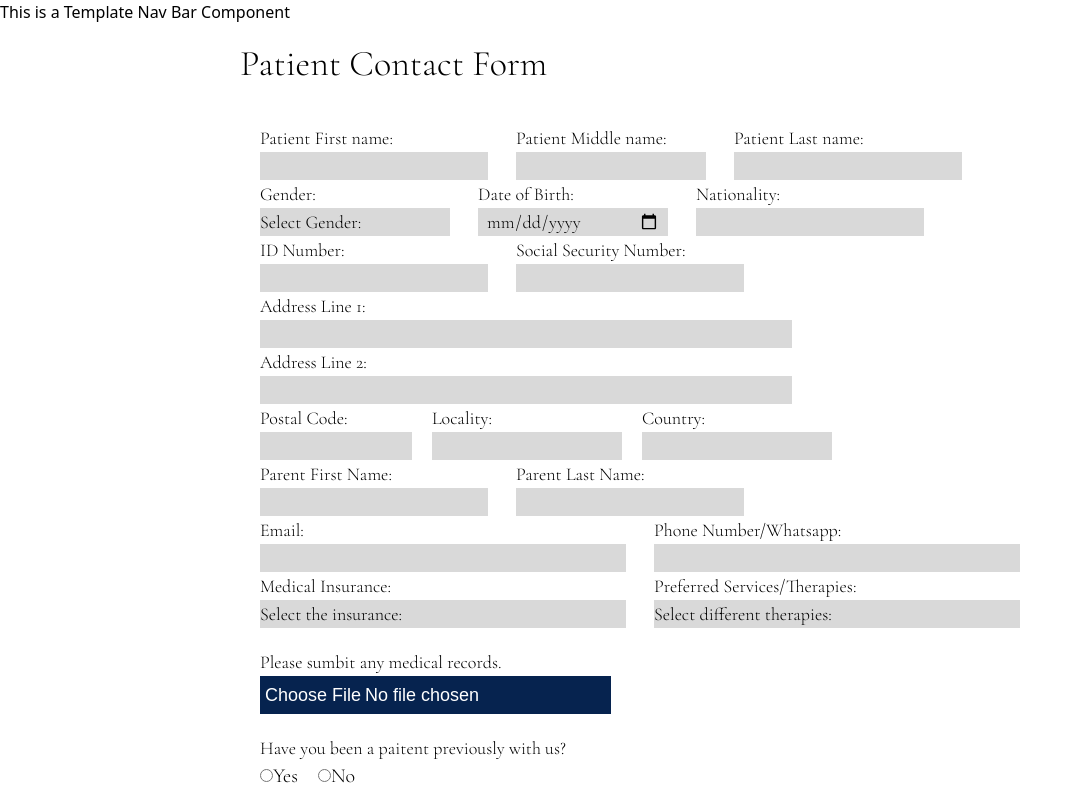
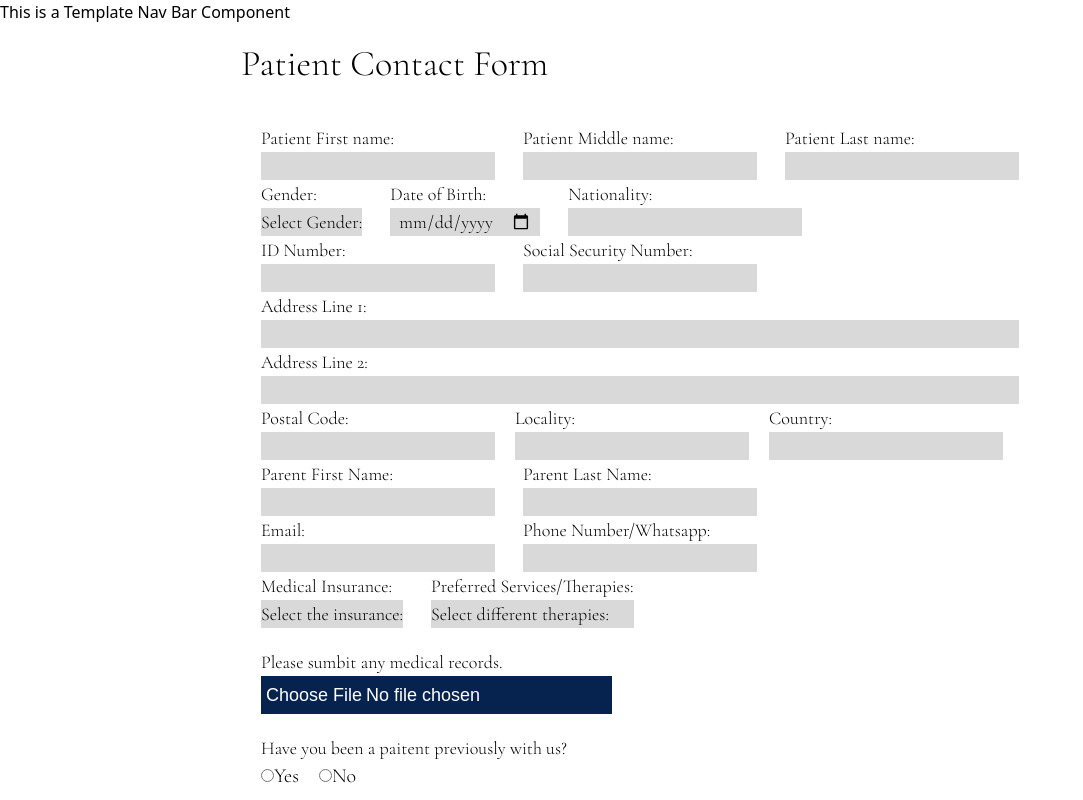
Before and after one commit to UTDallasEPICS/manos-unidas-for-autismo, a Nuxt app: page /ContactForm in a window 1280 px wide. Shown: the top 800 px of the page, without its empty margins (0-1083 px from the left). Built offline with nearby package versions, Linux system fonts and the light colour scheme; a web font is replaced by a local one.

Commit message:
only textlabelBox instead of 4 diff ones, form.contact form moved to vue via tailwind. more condensed. leaving the @media for the box rows bc it looks weird otherwise for now

```diff
--- a/assets/css/main.css
+++ b/assets/css/main.css
@@ -30,25 +30,13 @@
 	-webkit-text-fill-color: white;
 }
 
-/*layout*/
-form.contactForm {
-	flex-direction: column;
-	flex-wrap: wrap;
-	justify-content: center;
-	background-color: var(--color-white);
-}
-
 /*yippe inputs*/
-div.textLabelAndBox_Size1,	/*1-med. 2-small. 3-big. 4-tiny*/
-div.textLabelAndBox_Size2,
-div.textLabelAndBox_Size3,
-div.textLabelAndBox_Size4 {
+.textLabelBox {
 	display: flex;
 	flex-direction: column;
 }
 
-input.contactInput,
-input.input {
+.input {
 	background-color: #d9d9d9;
 	fill: #d9d9d9;
 	padding: 0px 8px 0px 8px;
@@ -65,13 +53,11 @@ input.input {
 .listboxButton {
 	cursor: pointer;
 	align-content: flex-start;
-	/* padding: 0px 8px 0px 8px; */
 }
 
 .listboxOptions {
 	flex-direction: column;
 	background-color: var(--color-gray-100);
-	/* padding: 0px 8px 0px 8px; */
 }
 
 /* singular option make it clear*/
@@ -86,77 +72,22 @@ input.input {
 
 .listboxOption,
 .listboxOptions,
-.listboxButton,
-form.contactForm,
-div.inputBoxRow {
+.listboxButton {
 	display: flex;
 	width: 100%;
 }
 
 /* diff media sizes */
 @media (width >= 0rem) {
-	div.textLabelAndBox_Size3,
-	button.fileSubmit {
-		width: calc(var(--spacing) * 55);
-	}
-	div.textLabelAndBox_Size4 {
-		width: calc(var(--spacing) * 30);
-	}
-	div.textLabelAndBox_Size2 {
-		width: calc(var(--spacing) * 40);
-	}
-	div.textLabelAndBox_Size1 {
-		width: calc(var(--spacing) * 50);
-	}
 	div.addressInputBoxRow,
 	div.inputBoxRow {
 		flex-direction: column;
 	}
-	div.contactFormArea {
-		width: calc(4 / 5 * 100%);
-	}
-}
-
-@media (width >= 40rem) {
-	div.textLabelAndBox_Size4 {
-		width: calc(var(--spacing) * 40);
-	}
-
-	div.textLabelAndBox_Size3,
-	button.fileSubmit {
-		width: calc(var(--spacing) * 100);
-	}
-
-	div.textLabelAndBox_Size2 {
-		width: calc(var(--spacing) * 60);
-	}
-
-	div.textLabelAndBox_Size1 {
-		width: calc(var(--spacing) * 75);
-	}
 }
 
 @media (width >= 48rem) {
-	div.textLabelAndBox_Size4 {
-		width: calc(1 / 5 * 100%);
-	}
-	div.textLabelAndBox_Size3 {
-		width: calc(7 / 10 * 100%);
-	}
-	div.textLabelAndBox_Size2 {
-		width: calc(1 / 4 * 100%);
-	}
-	div.textLabelAndBox_Size1 {
-		width: calc(3 / 10 * 100%);
-	}
 	div.addressInputBoxRow,
 	div.inputBoxRow {
 		flex-direction: row;
 	}
-	div.contactFormArea {
-		width: calc(var(--spacing) * 200);
-	}
-	button.fileSubmit {
-		width: calc(35 / 100 * 100%);
-	}
 }
--- a/pages/ContactForm.vue
+++ b/pages/ContactForm.vue
@@ -39,46 +39,49 @@
 				<!--div container for the form-->
 				<div class="contactFormContent justify-start p-5 text-lg">
 					<!--Form for contact form-->
-					<form @submit.prevent="handleSubmit" class="contactForm">
+					<form
+						@submit.prevent="handleSubmit"
+						class="contactForm flex w-full flex-col flex-wrap justify-center bg-white"
+					>
 						<!-- div class for the short answer type of responses-->
 						<div class="freeResponseArea flex-wrap gap-5 py-5">
 							<!--div class for the name portion (the name components should occupy the same line)-->
-							<div class="inputBoxRow h-auto gap-7">
-								<div class="textLabelAndBox_Size1">
+							<div class="inputBoxRow flex h-auto w-full gap-7">
+								<div class="textLabelBox">
 									<label class="">Patient First name:</label>
 
 									<input
 										type="text"
-										class="contactInput"
+										class="input"
 										required
 										v-model="firstName"
 									/>
 								</div>
 
-								<div class="textLabelAndBox_Size2">
+								<div class="textLabelBox">
 									<label class="">Patient Middle name:</label>
 									<!--takes a string, type/enter box-->
 									<input
 										type="middleName"
-										class="contactInput"
+										class="input"
 										v-model="middleName"
 									/>
 								</div>
 
-								<div class="textLabelAndBox_Size1">
+								<div class="textLabelBox">
 									<label class="">Patient Last name:</label>
 									<!--takes a string, type/enter box-->
 									<input
 										type="lastName"
-										class="contactInput"
+										class="input"
 										required
 										v-model="lastName"
 									/>
 								</div>
 							</div>
 
-							<div class="inputBoxRow h-auto gap-7">
-								<div class="textLabelAndBox_Size2 relative">
+							<div class="inputBoxRow flex h-auto w-full gap-7">
+								<div class="textLabelBox relative">
 									<label class="">Gender:</label>
 
 									<Listbox
@@ -117,20 +120,20 @@
 									</Listbox>
 								</div>
 
-								<div class="textLabelAndBox_Size2">
+								<div class="textLabelBox">
 									<label class="">Date of Birth:</label>
 									<input
-										class="contactInput"
+										class="input"
 										type="date"
 										required
 										v-model="DOB"
 									/>
 								</div>
 
-								<div class="textLabelAndBox_Size1">
+								<div class="textLabelBox">
 									<label class="">Nationality:</label>
 									<input
-										class="contactInput"
+										class="input"
 										type="nationality"
 										required
 										v-model="nationality"
@@ -138,22 +141,22 @@
 								</div>
 							</div>
 
-							<div class="inputBoxRow h-auto gap-7">
-								<div class="textLabelAndBox_Size1">
+							<div class="inputBoxRow flex h-auto w-full gap-7">
+								<div class="textLabelBox">
 									<label class="">ID Number:</label>
 									<input
-										class="contactInput"
+										class="input"
 										type="ID"
 										required
 										v-model="ID"
 									/>
 								</div>
-								<div class="textLabelAndBox_Size1">
+								<div class="textLabelBox">
 									<label class=""
 										>Social Security Number:</label
 									>
 									<input
-										class="contactInput"
+										class="input"
 										type="SSN"
 										required
 										v-model="SSN"
@@ -161,21 +164,21 @@
 								</div>
 							</div>
 
-							<div class="addressInputBoxRow h-auto w-full gap-1">
-								<div class="textLabelAndBox_Size3">
+							<div class="addressInputBoxRow h-auto gap-1">
+								<div class="textLabelBox">
 									<label class="">Address Line 1:</label>
 									<input
-										class="contactInput"
+										class="input"
 										type="address1"
 										required
 										v-model="address1"
 									/>
 								</div>
 
-								<div class="textLabelAndBox_Size3">
+								<div class="textLabelBox">
 									<label class="">Address Line 2:</label>
 									<input
-										class="contactInput"
+										class="input"
 										type="address2"
 										required
 										v-model="address2"
@@ -185,28 +188,28 @@
 								<!-- couldn't transfer this to css from
 								 tailwind (there is something wrong with responsive design)-->
 								<div class="flex flex-col md:flex-row md:gap-5">
-									<div class="textLabelAndBox_Size4">
+									<div class="textLabelBox">
 										<label class="">Postal Code:</label>
 										<input
-											class="contactInput"
+											class="input"
 											type="postalCode"
 											required
 											v-model="postalCode"
 										/>
 									</div>
-									<div class="textLabelAndBox_Size2">
+									<div class="textLabelBox">
 										<label class="">Locality:</label>
 										<input
-											class="contactInput"
+											class="input"
 											type="locality"
 											required
 											v-model="locality"
 										/>
 									</div>
-									<div class="textLabelAndBox_Size2">
+									<div class="textLabelBox">
 										<label class="">Country:</label>
 										<input
-											class="contactInput"
+											class="input"
 											type="country"
 											required
 											v-model="country"
@@ -215,20 +218,20 @@
 								</div>
 							</div>
 
-							<div class="inputBoxRow h-auto gap-7">
-								<div class="textLabelAndBox_Size1">
+							<div class="inputBoxRow flex h-auto w-full gap-7">
+								<div class="textLabelBox">
 									<label class="">Parent First Name:</label>
 									<input
-										class="contactInput"
+										class="input"
 										type="parentFirstName"
 										required
 										v-model="parentFirstName"
 									/>
 								</div>
-								<div class="textLabelAndBox_Size1">
+								<div class="textLabelBox">
 									<label class="">Parent Last Name:</label>
 									<input
-										class="contactInput"
+										class="input"
 										type="parentLastName"
 										required
 										v-model="parentLastName"
@@ -236,23 +239,23 @@
 								</div>
 							</div>
 
-							<div class="inputBoxRow h-auto gap-7">
-								<div class="textLabelAndBox_Size3">
+							<div class="inputBoxRow flex h-auto w-full gap-7">
+								<div class="textLabelBox">
 									<label class="">Email:</label>
 									<input
-										class="contactInput"
+										class="input"
 										type="email"
 										required
 										v-model="email"
 									/>
 								</div>
 
-								<div class="textLabelAndBox_Size3">
+								<div class="textLabelBox">
 									<label class=""
 										>Phone Number/Whatsapp:</label
 									>
 									<input
-										class="contactInput"
+										class="input"
 										type="phone"
 										required
 										v-model="phone"
@@ -260,8 +263,8 @@
 								</div>
 							</div>
 
-							<div class="inputBoxRow h-auto gap-7">
-								<div class="textLabelAndBox_Size3 relative">
+							<div class="inputBoxRow flex h-auto w-full gap-7">
+								<div class="textLabelBox relative">
 									<label class="">Medical Insurance:</label>
 
 									<Listbox
@@ -300,7 +303,7 @@
 									</Listbox>
 								</div>
 
-								<div class="textLabelAndBox_Size3 relative">
+								<div class="textLabelBox relative">
 									<label class=""
 										>Preferred Services/Therapies:</label
 									>
@@ -435,7 +438,7 @@
 								</div>
 							</div>
 
-							<div class="textLabelAndBox_Size3">
+							<div class="textLabelBox">
 								<label class=""
 									>Any Comments for the therapist?</label
 								>
```
